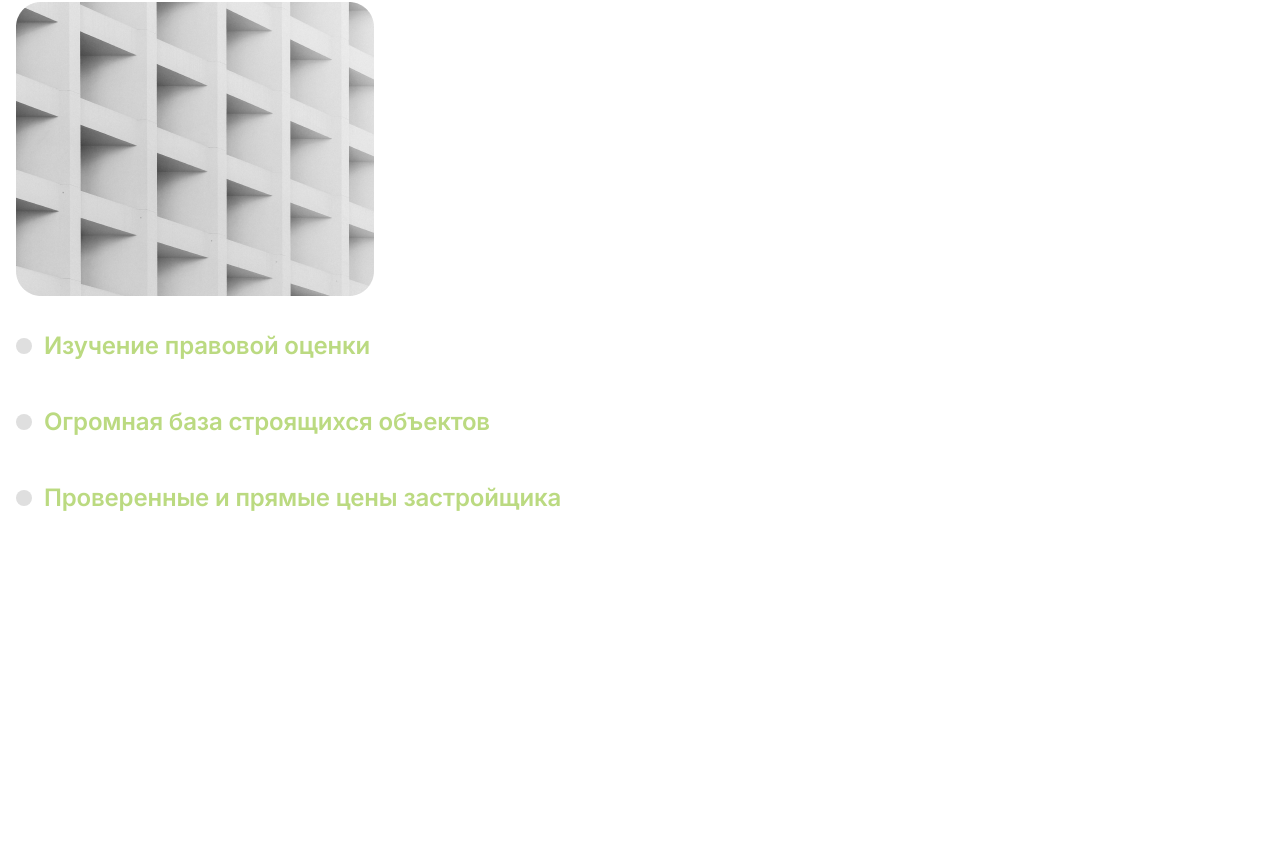
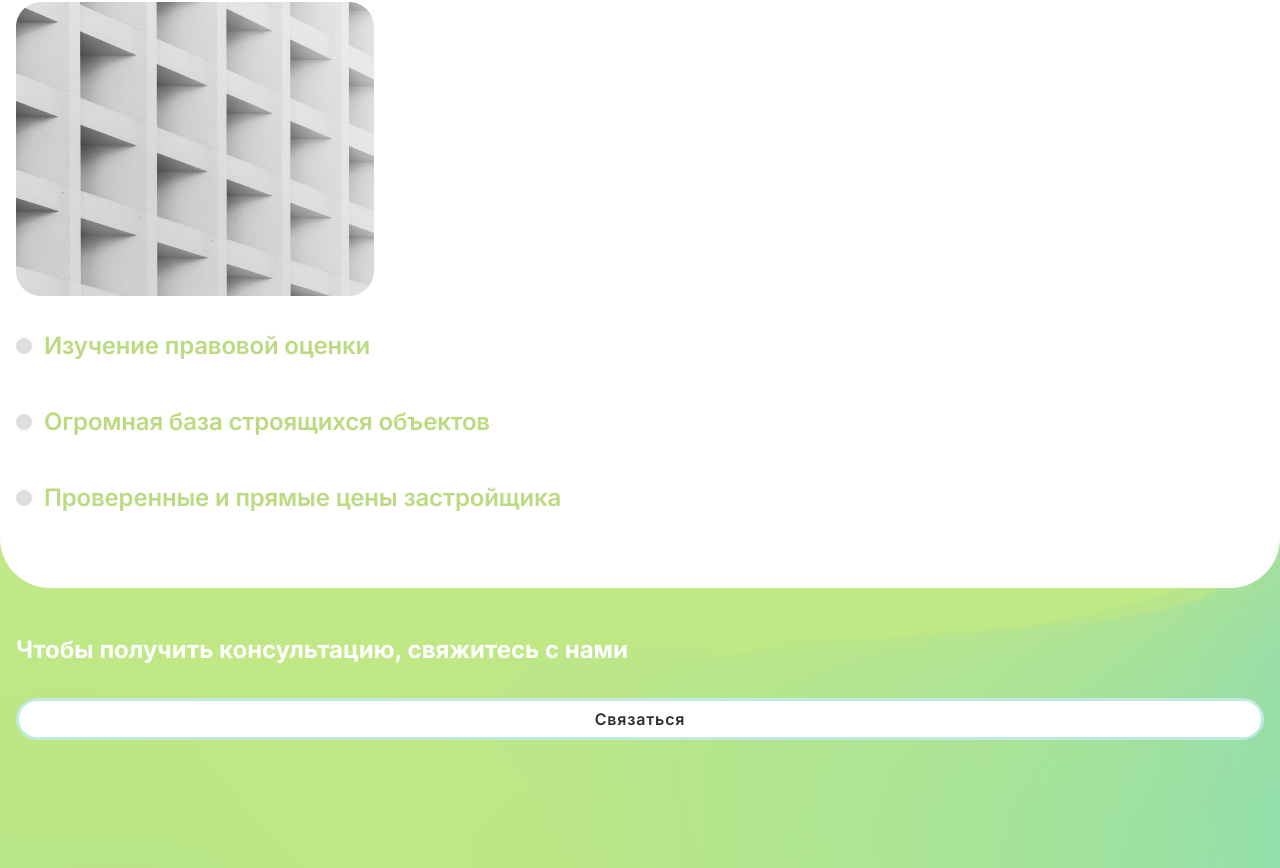
Before and after one commit to Bekjan02/salluskg, a React (Vite) app: page / in a window 1280 px wide. Shown: the part 2648-3516 px from the top of the page. Before the commit the page ends 3236 px from the top, so only its background shows below. Built offline with nearby package versions, Linux system fonts and the light colour scheme.

Commit message:
added consultation section

```diff
--- a/src/App.jsx
+++ b/src/App.jsx
@@ -1,5 +1,12 @@
 import './App.scss';
-import { AboutUs, Benefits, Header, Hero, Services } from './components';
+import {
+  AboutUs,
+  Benefits,
+  Header,
+  Hero,
+  Services,
+  ConsultationCTA,
+} from './components';
 
 function App() {
   return (
@@ -13,6 +20,7 @@ function App() {
             <Services />
             <Benefits />
           </div>
+          <ConsultationCTA />
         </main>
       </div>
     </>
--- /dev/null
+++ b/src/components/ConsultationCTA/ConsultationCTA.jsx
@@ -0,0 +1,13 @@
+import React from 'react';
+import './styles.scss';
+
+export const ConsultationCTA = () => {
+  return (
+    <section className="consultation-cta container">
+      <div>
+        <h2>Чтобы получить консультацию, свяжитесь с нами</h2>
+        <button>Связаться</button>
+      </div>
+    </section>
+  );
+};
--- /dev/null
+++ b/src/components/ConsultationCTA/index.js
@@ -0,0 +1 @@
+export { ConsultationCTA } from './ConsultationCTA';
--- /dev/null
+++ b/src/components/ConsultationCTA/styles.scss
@@ -0,0 +1,16 @@
+.consultation-cta {
+  @apply pb-32 pt-24;
+  background: url('/src/assets/images/consultation-bg.png') center no-repeat;
+  background-size: cover;
+  z-index: -1;
+  position: absolute;
+  margin-top: -50px;
+  h2 {
+    @apply text-2xl font-bold leading-8 text-white;
+  }
+  button {
+    @apply text-dark w-full rounded-full text-base font-semibold tracking-wider py-[6px] mt-8;
+    border: 3px solid #beeae0;
+    background: #ffffff;
+  }
+}
--- a/src/components/index.js
+++ b/src/components/index.js
@@ -3,3 +3,4 @@ export { Hero } from './Hero';
 export { AboutUs } from './AboutUs';
 export { Services } from './Services';
 export { Benefits } from './Benefits';
+export { ConsultationCTA } from './ConsultationCTA';
```
Also changed, not shown: src/assets/images/consultation-bg.png (added).
